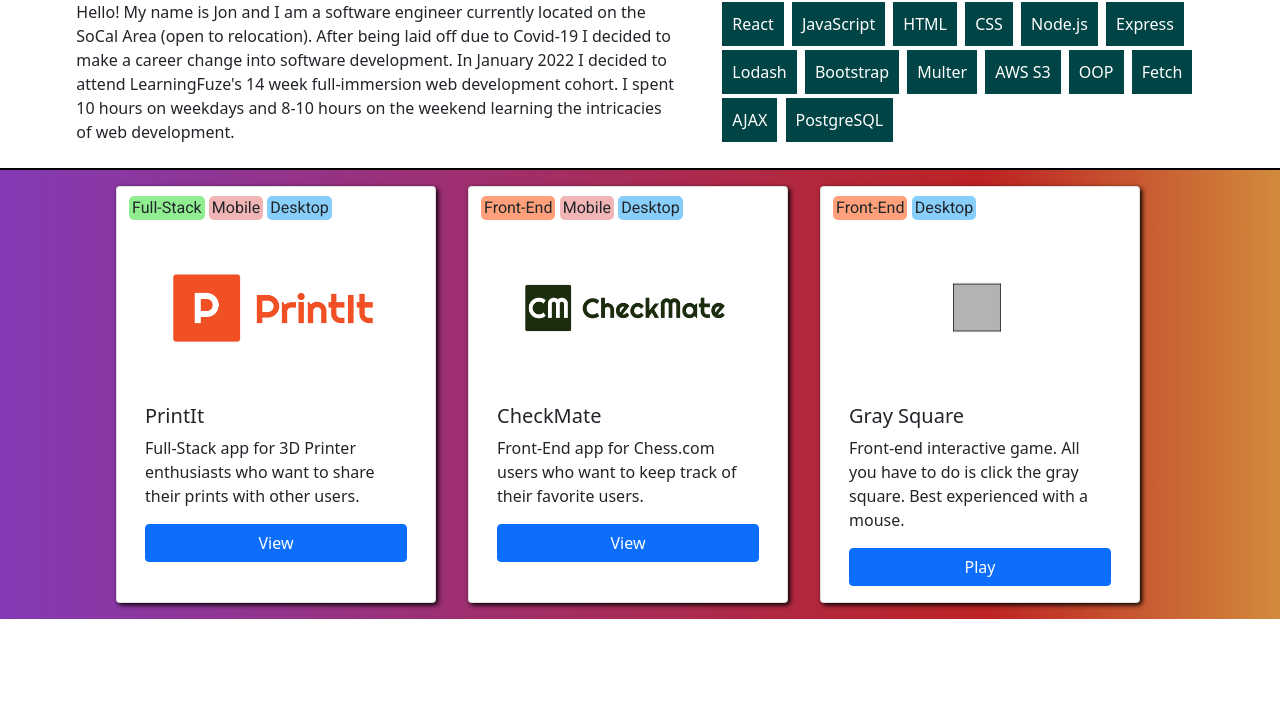
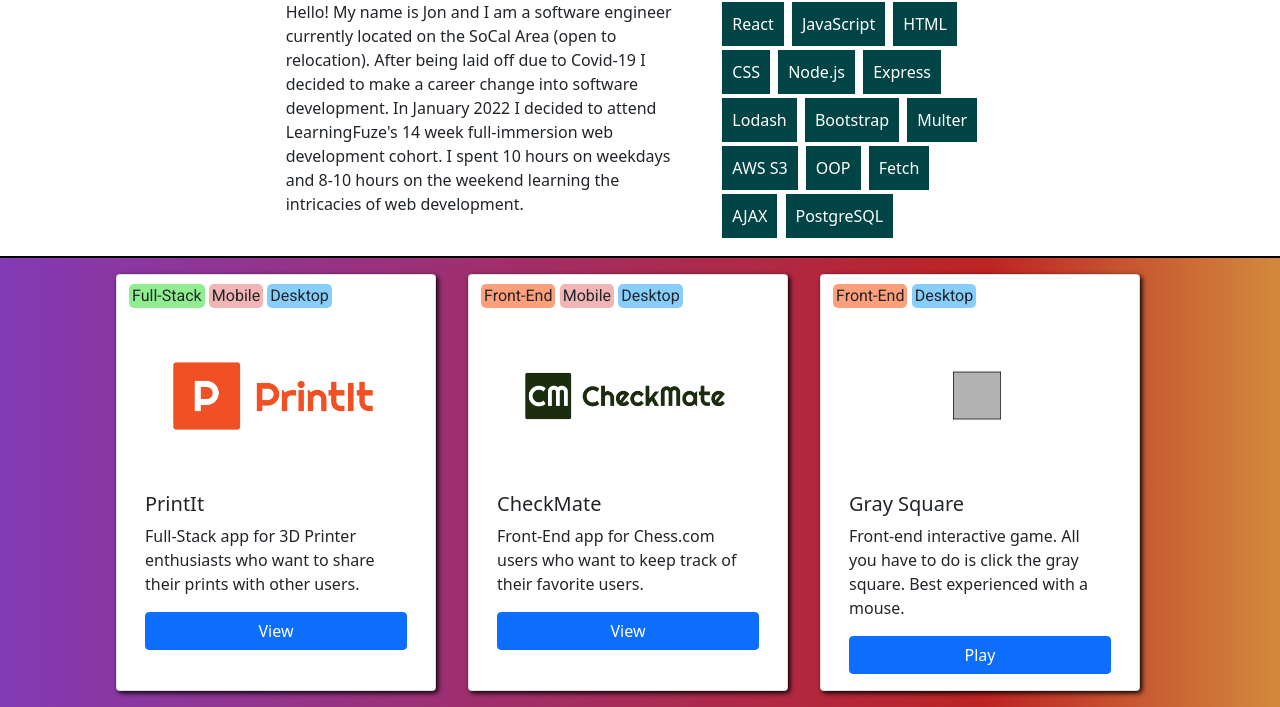
Before and after one commit to Jktanisaka/Portfolio-Page, a website: page index.html in a window 1280 px wide. Shown: the part 278-985 px from the top of the page. Before the commit the page ends 897 px from the top, so only its background shows below. Drawn offline with nearby package versions, Linux system fonts and the light colour scheme; a web font is replaced by a local one.

Commit message:
adjusted media queries on larger screens

```diff
--- a/index.html
+++ b/index.html
@@ -32,7 +32,7 @@
   </header>
   <main class="container-fluid row justify-content-center m-0 p-0">
     <div class="row justify-content-center bg-white pt-2" style="border-bottom: 2px solid black;">
-      <div class="col-sm-12 col-md-6 mb-2">
+      <div class="col-sm-12 col-md-6 col-lg-4 mb-2">
         <h2 class="text-center">About Me</h2>
         <p>Hello! My name is Jon and I am a software engineer currently located on
           the SoCal Area (open to relocation). After being laid off due to Covid-19
@@ -41,7 +41,7 @@
           development cohort. I spent 10 hours on weekdays and 8-10 hours on the
           weekend learning the intricacies of web development.</p>
       </div>
-      <div class="col-sm-12 col-md-5  ">
+      <div class="col-sm-12 col-md-5 col-lg-3 ">
         <h2 class="text-center">Technologies</h2>
         <ul class="p-0 ms-3">
           <li class="tech">React</li>
```
